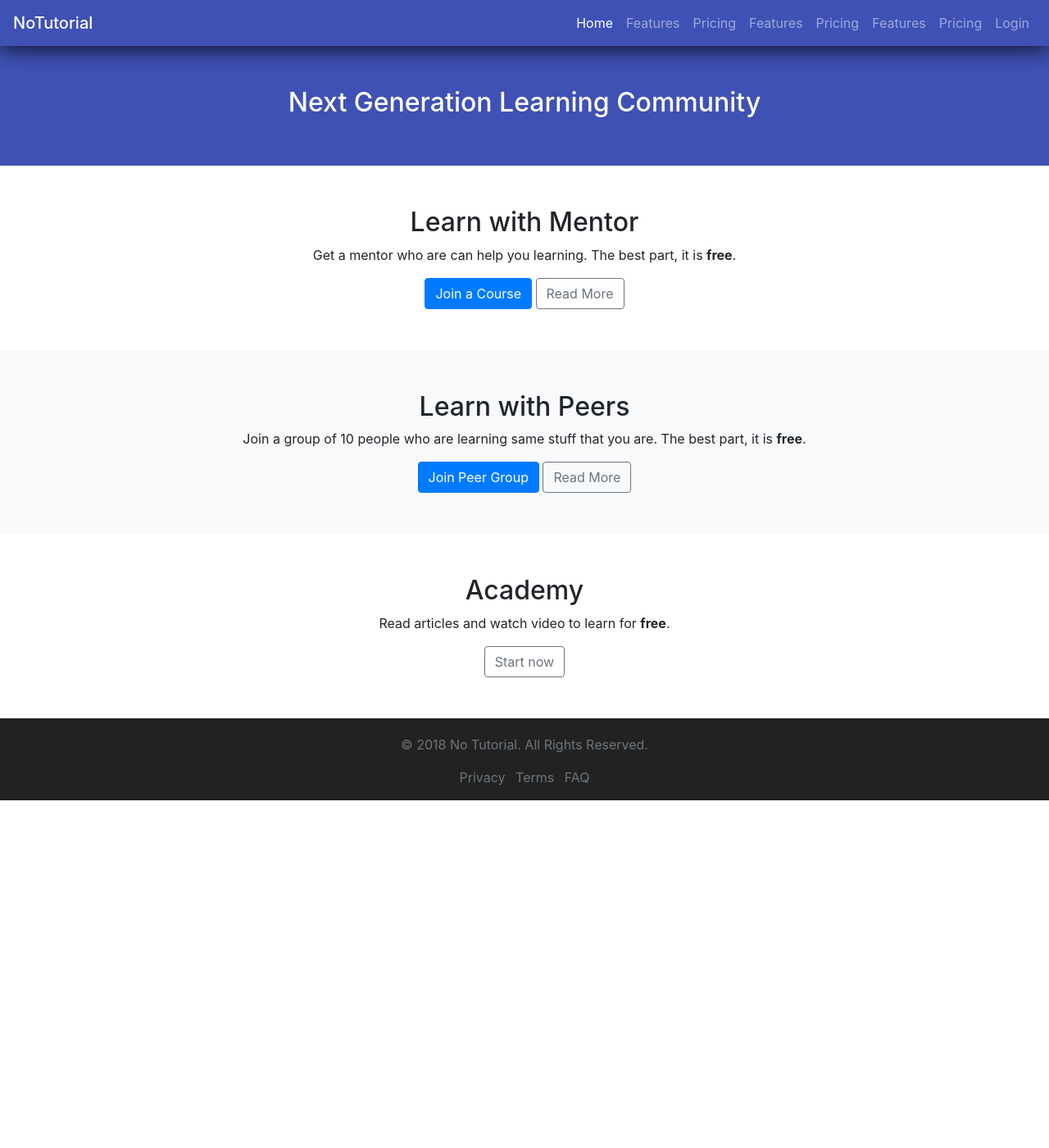
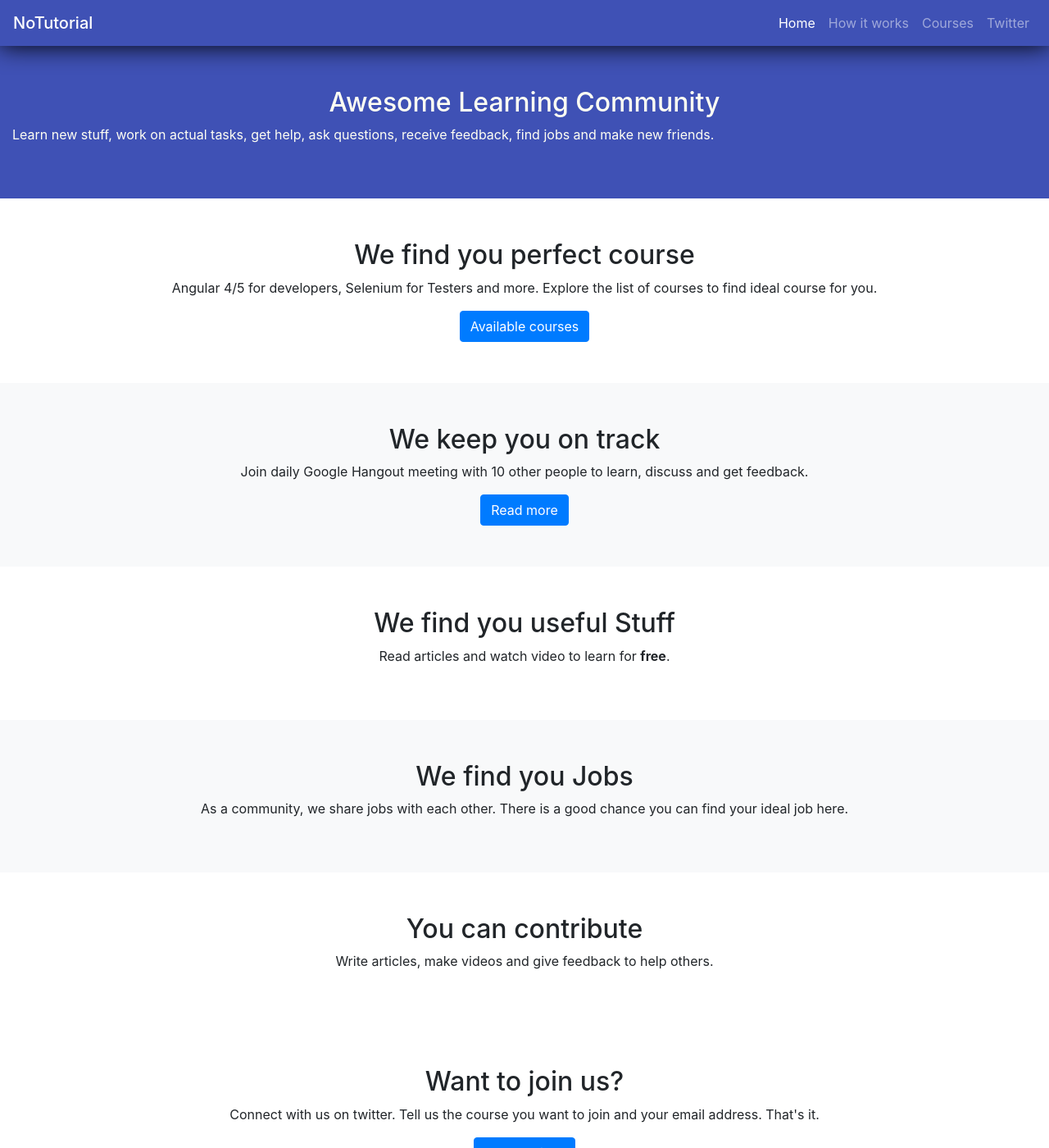
Before and after one commit to vikramtholia/no-tutorial, a Jekyll site: the page built from index.html, in a window 1280 px wide and 1400 px high. Shown: the whole window at 82% size. Built offline with Jekyll 4.4.1, drawn with Linux system fonts in a browser that asks for light colours; nearby versions of some CDN libraries.

Commit message:
added details

```diff
--- a/_layouts/default.html
+++ b/_layouts/default.html
@@ -17,13 +17,9 @@
         <div class="collapse navbar-collapse justify-content-end" id="navbarNavAltMarkup">
             <div class="navbar-nav">
             <a class="nav-item nav-link active" href="#">Home</a>
-            <a class="nav-item nav-link" href="#">Features</a>
-            <a class="nav-item nav-link" href="#">Pricing</a>
-            <a class="nav-item nav-link" href="#">Features</a>
-            <a class="nav-item nav-link" href="#">Pricing</a>
-            <a class="nav-item nav-link" href="#">Features</a>
-            <a class="nav-item nav-link" href="#">Pricing</a>
-            <a class="nav-item nav-link" href="#">Login</a>
+            <a class="nav-item nav-link" href="#">How it works</a>
+            <a class="nav-item nav-link" href="#">Courses</a>
+            <a class="nav-item nav-link" href="#">Twitter</a>
             </div>
         </div>
     </nav>
--- a/index.html
+++ b/index.html
@@ -4,29 +4,46 @@ title: NoTutorial - Home
 ---
 <div class="row" style="background-color: #3F51B5; padding:50px 0; color:#FFFFF3;">
 	<div class="col-sm">
-        <p class="h2 text-center">Next Generation Learning Community</p>
+        <p class="h2 text-center">Awesome Learning Community</p>
+        <p>Learn new stuff, work on actual tasks, get help, ask questions, receive feedback, find jobs and make new friends.</p>
 	</div>
 </div>
 <div class="row" style="background-color: #FFFFFF; padding:50px 0;">
     <div class="col-sm text-center">
-        <p class="h2 text-center">Learn with Mentor</p>
-        <p class="text-center">Get a mentor who are can help you learning. The best part, it is <strong>free</strong>.</p>
-        <a href="#" class="btn btn-primary text-center">Join a Course</a>
-        <a href="#" class="btn btn-outline-secondary text-center">Read More</a>
+        <p class="h2 text-center">We find you perfect course</p>
+        <p class="text-center">Angular 4/5 for developers, Selenium for Testers and more. Explore the list of courses to find ideal course for you.</p>
+        <a href="#" class="btn btn-primary text-center">Available courses</a>
     </div>
 </div>
-    <div class="row" style="background-color: #F8F9FA; padding:50px 0;">
-		<div class="col-sm text-center">
-            <p class="h2 text-center">Learn with Peers</p>
-            <p class="text-center">Join a group of 10 people who are learning same stuff that you are. The best part, it is <strong>free</strong>.</p>
-            <a href="#" class="btn btn-primary text-center">Join Peer Group</a>
-            <a href="#" class="btn btn-outline-secondary text-center">Read More</a>
-        </div>
+<div class="row" style="background-color: #F8F9FA; padding:50px 0;">
+    <div class="col-sm text-center">
+        <p class="h2 text-center">We keep you on track</p>
+        <p class="text-center">Join daily Google Hangout meeting with 10 other people to learn, discuss and get feedback.</p>
+        <a href="#" class="btn btn-primary text-center">Read more</a>
     </div>
+</div>
 <div class="row" style="background-color: #FFFFFF; padding:50px 0;">
     <div class="col-sm text-center">
-    	<p class="h2 text-center">Academy</p>
+        <p class="h2 text-center">We find you useful Stuff</p>
         <p class="text-center">Read articles and watch video to learn for <strong>free</strong>.</p>
-        <a href="#" class="btn btn-outline-secondary text-center">Start now</a>
-        </div>
     </div>
+</div>
+<div class="row" style="background-color: #F8F9FA; padding:50px 0;">
+    <div class="col-sm text-center">
+        <p class="h2 text-center">We find you Jobs</p>
+        <p class="text-center">As a community, we share jobs with each other. There is a good chance you can find your ideal job here.</p>
+    </div>
+</div>
+<div class="row" style="background-color: #FFFFFF; padding:50px 0;">
+    <div class="col-sm text-center">
+        <p class="h2 text-center">You can contribute</p>
+        <p class="text-center">Write articles, make videos and give feedback to help others.</p>
+    </div>
+</div>
+<div class="row" style="background-color: #FFFFFF; padding:50px 0;">
+    <div class="col-sm text-center">
+        <p class="h2 text-center">Want to join us?</p>
+        <p class="text-center">Connect with us on twitter. Tell us the course you want to join and your email address. That's it.</p>
+        <a href="https://twitter.com/@_notutorial" target="_blank" class="btn btn-primary text-center">Go to Twitter</a>
+    </div>
+</div>
```
